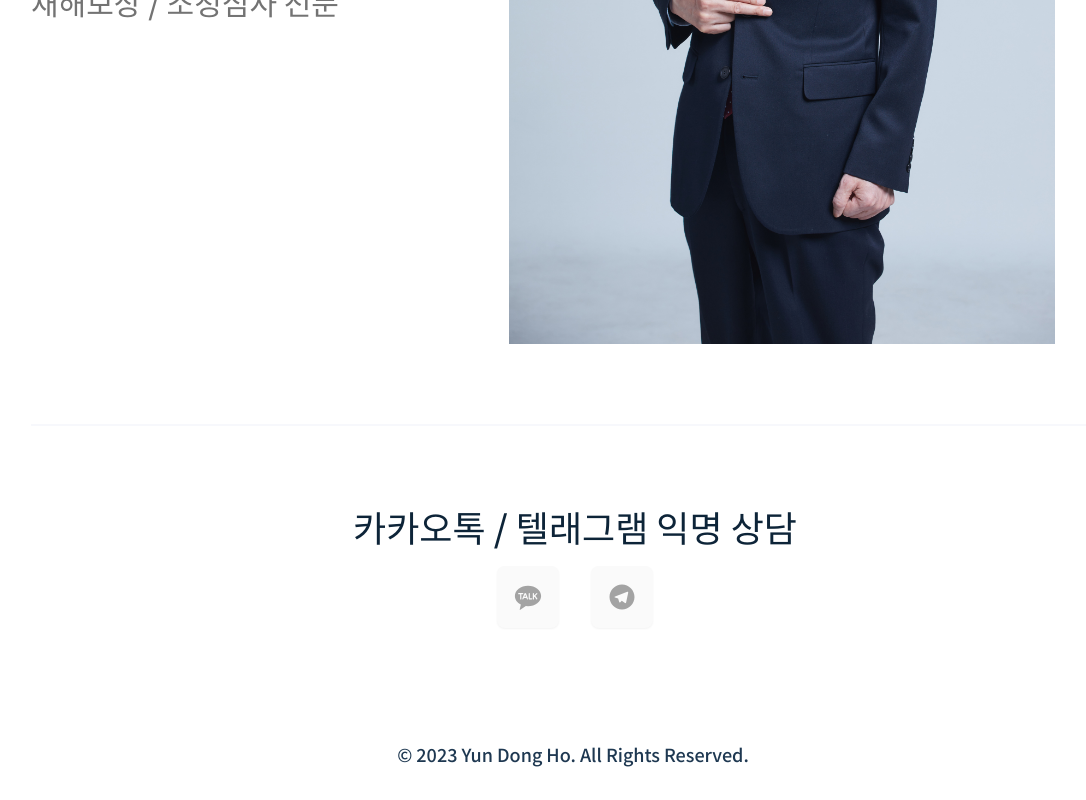
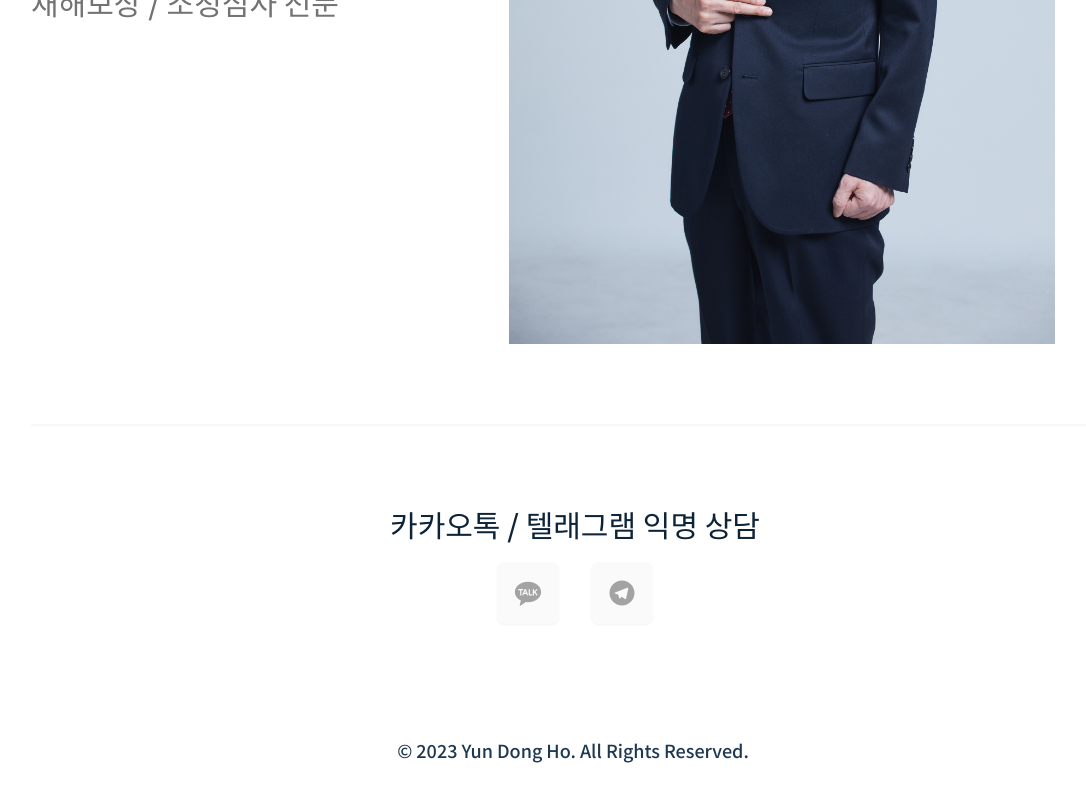
Before and after one commit to vibap00/Portfolio, a Next.js app: page / in a window 1280 px wide. Shown: the part 607-1407 px from the top of the page, without its empty margins (65-1151 px from the left). Built offline with nearby package versions, Linux system fonts and the light colour scheme.

Commit message:
font size

```diff
--- a/components/shared/AppFooter.jsx
+++ b/components/shared/AppFooter.jsx
@@ -23,7 +23,7 @@ function AppFooter() {
 			<div className="pt-20 sm:pt-30 pb-8 mt-20 border-t-2 border-primary-light dark:border-secondary-dark">
 				{/* Footer social links */}
 				<div className="flex flex-col justify-center items-center mb-12 sm:mb-28">
-					<p className="text-3xl sm:text-4xl text-primary-dark dark:text-primary-light mb-5">
+					<p className="text-3xl sm:text-3xl text-primary-dark dark:text-primary-light mb-5">
 						카카오톡 / 텔래그램 익명 상담
 					</p>
 					<ul className="flex gap-4 sm:gap-8">
```
